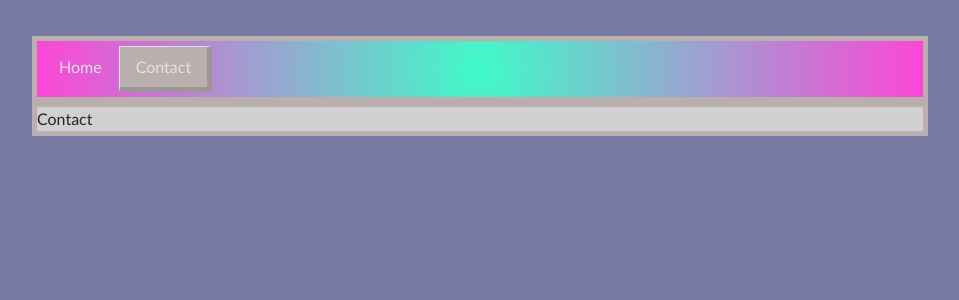
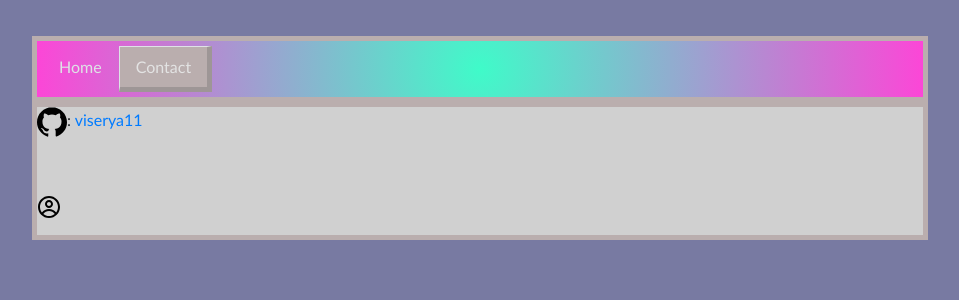
Before and after one commit to Viserya11/portfolio-master, a React (Create React App) app: page / in a window 1280 px wide. Both pictures are taken after a click on the tab "Contact". Shown: the top 300 px of the page, without its empty margins (160-1119 px from the left). Built offline with nearby package versions, Linux system fonts and the light colour scheme.

Commit message:
Update Contact.jsx

```diff
--- a/src/components/Contact.jsx
+++ b/src/components/Contact.jsx
@@ -2,6 +2,10 @@ import React from 'react'
 
 export default function Contact() {
   return (
-    <div>Contact</div>
+    <div>
+      <p><img className="svg" src="github.svg" alt="github" />: <a href="https://github.com/Viserya11" target="_blank"> viserya11 </a></p>
+      <p><img src="" alt="" /></p>
+      <p><img className='svg' src="resume.svg" alt="" /><a href=""></a></p>
+    </div>
   )
 }
```
